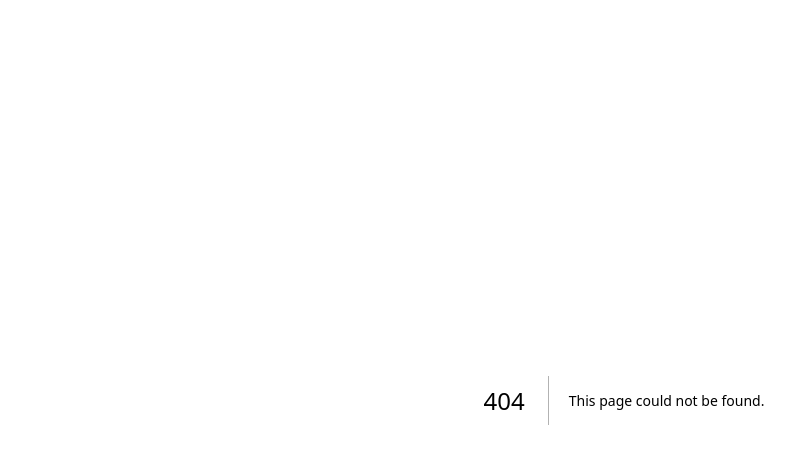
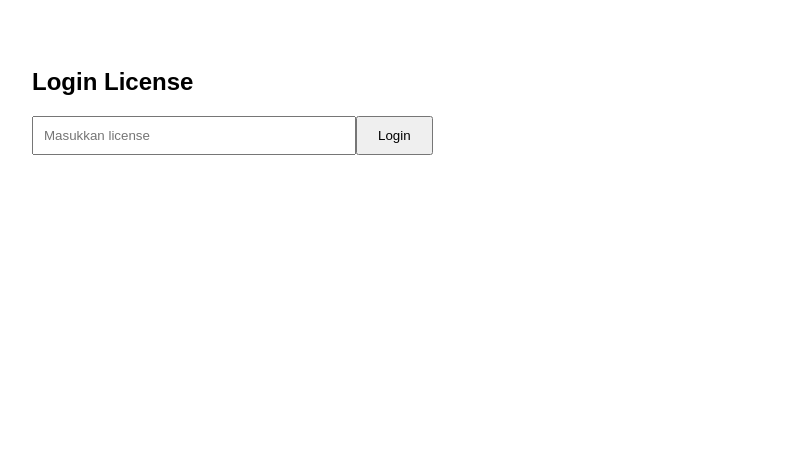
Before and after one commit to wonderwall-web/Wonderwal-video-app, a Next.js app: page /login in a window 1280 px wide. Before the commit this address had no page. Shown: the top 464 px of the page, without its empty margins (16-811 px from the left). Built offline with nearby package versions, Linux system fonts and the light colour scheme.

Commit message:
add login page

```diff
--- /dev/null
+++ b/app/login/page.tsx
@@ -0,0 +1,67 @@
+"use client";
+
+import { useEffect, useState } from "react";
+import { useRouter } from "next/navigation";
+
+export default function Page() {
+  const [license, setLicense] = useState("");
+  const [status, setStatus] = useState("");
+  const [loading, setLoading] = useState(false);
+  const router = useRouter();
+
+  useEffect(() => {
+    const saved = localStorage.getItem("wonderwal_license");
+    if (saved) validate(saved, true);
+  }, []);
+
+  const validate = async (lic: string, silent = false) => {
+    if (!silent) {
+      setLoading(true);
+      setStatus("Checking...");
+    }
+
+    try {
+      const res = await fetch(
+        "https://script.google.com/macros/s/AKfycbx9LdpzUm-OHDkcoG2MD5udcllTywWwN9764WdPNqr2tQpQwntxcVf6xICKrCJe9UmKeg/exec?mode=validate&license=" +
+          encodeURIComponent(lic)
+      );
+
+      const data = await res.json();
+
+      if (data.valid) {
+        localStorage.setItem("wonderwal_license", lic);
+        router.push("/admin");
+      } else {
+        localStorage.removeItem("wonderwal_license");
+        setStatus("❌ License invalid");
+      }
+    } catch {
+      setStatus("❌ Server error");
+    }
+
+    setLoading(false);
+  };
+
+  return (
+    <div style={{ padding: 40, fontFamily: "Arial" }}>
+      <h2>Login License</h2>
+
+      <input
+        value={license}
+        onChange={(e) => setLicense(e.target.value)}
+        placeholder="Masukkan license"
+        style={{ padding: 10, width: 300, marginBottom: 10 }}
+      />
+
+      <button
+        onClick={() => validate(license)}
+        disabled={loading}
+        style={{ padding: "10px 20px" }}
+      >
+        {loading ? "Checking..." : "Login"}
+      </button>
+
+      <p>{status}</p>
+    </div>
+  );
+}
```
